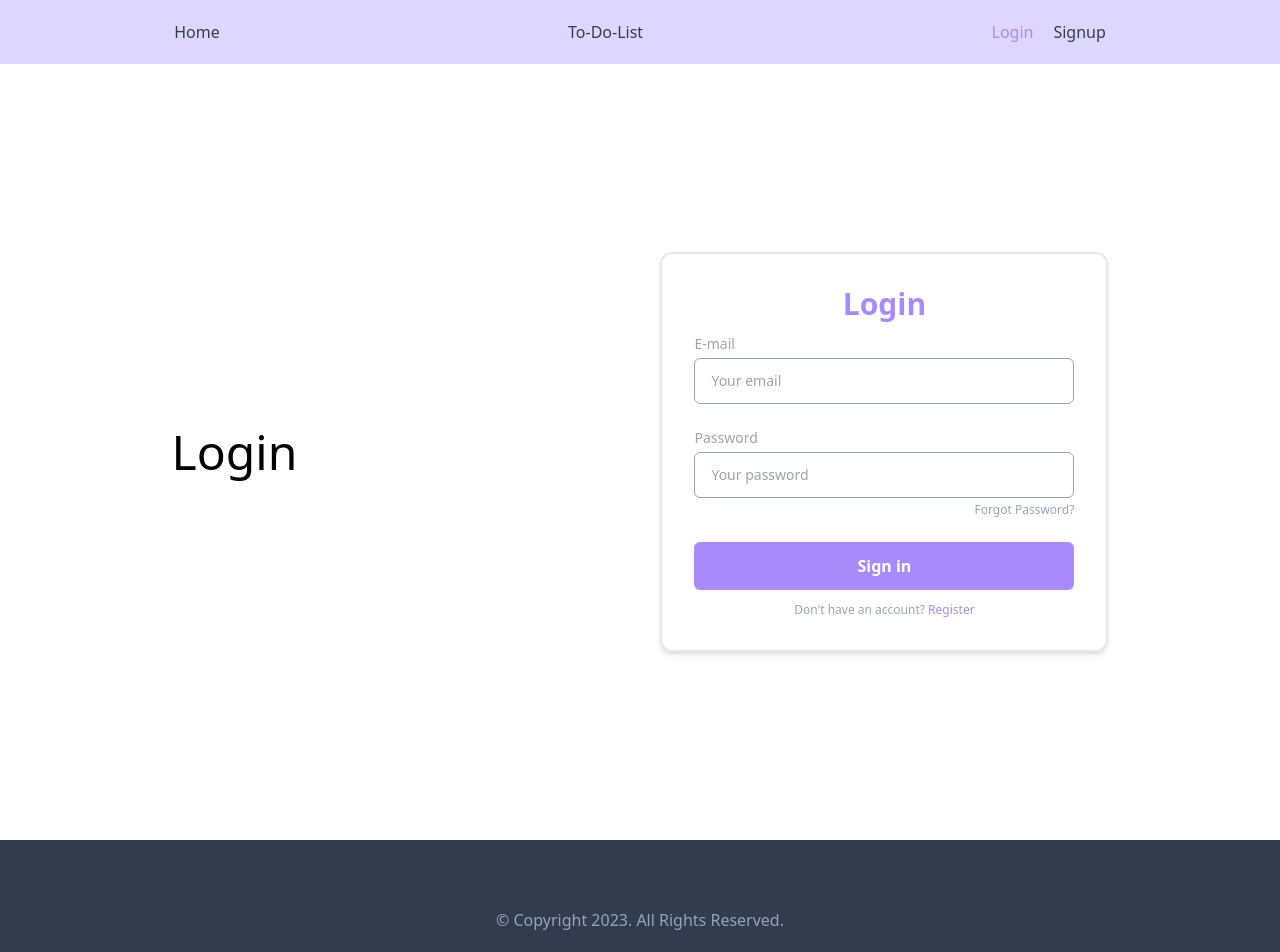
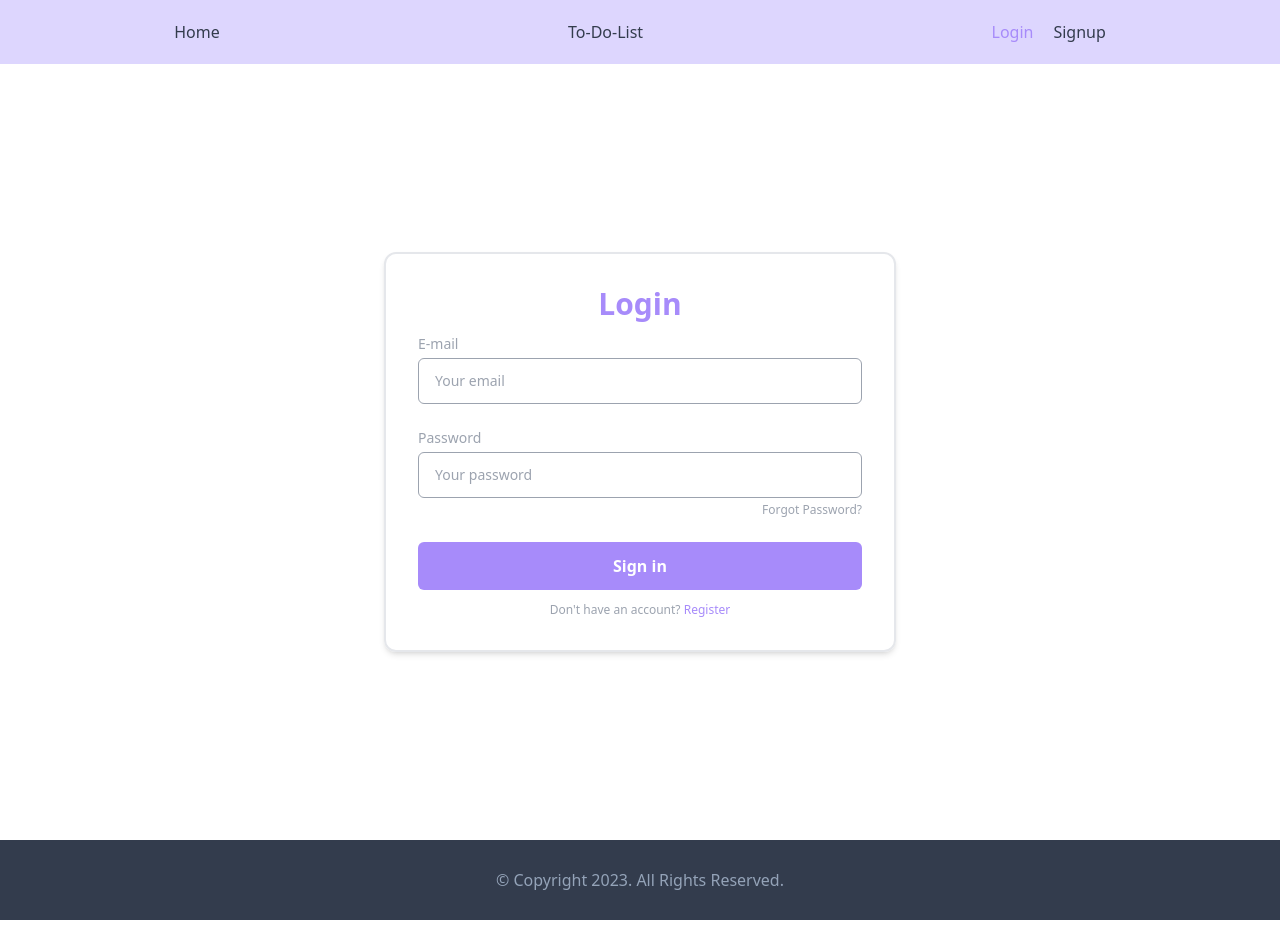
Before and after one commit to fattahsamit/to-do-list, a React (Vite) app: page /login in a window 1280 px wide. Shown: the top 952 px of the page. After the commit the page ends 920 px from the top, so only its background shows below. Built offline with nearby package versions, Linux system fonts and the light colour scheme.

Commit message:
Updated UI and codebase

```diff
--- a/src/components/Footer/Footer.tsx
+++ b/src/components/Footer/Footer.tsx
@@ -1,6 +1,6 @@
 const Footer = () => {
   return (
-    <footer className="min-h-[20vh] flex items-center justify-center bg-neutral">
+    <footer className="min-h-[10vh] flex items-center justify-center bg-neutral">
       <p className="text-slate-400">
         &copy; Copyright 2023. All Rights Reserved.
       </p>
--- a/src/pages/Home/Home.tsx
+++ b/src/pages/Home/Home.tsx
@@ -5,9 +5,9 @@ const Home = () => {
   const loginData = storedLoginData ? JSON.parse(storedLoginData) : null;
 
   return (
-    <div className="flex gap-5 justify-center items-center min-h-[calc(100vh-64px)] my-5">
-      <section className="container flex flex-col items-center gap-5 p-10 border rounded-md text-3xl font-bold text-neutral">
-        <h2>Hello</h2>
+    <div className="flex justify-center items-center min-h-[calc(100vh-64px)] m-5">
+      <section className="max-w-sm flex flex-col items-center gap-5 p-20 border rounded-full shadow-lg text-3xl font-bold text-neutral">
+        <h2 className="text-5xl">Hello!</h2>
         {loginData ? (
           <h2>{loginData.email}</h2>
         ) : (
@@ -17,7 +17,7 @@ const Home = () => {
         )}
         <Link
           to="/app"
-          className="w-fit mx-auto px-8 py-3 font-semibold rounded-md text-white bg-primary hover:bg-violet-500"
+          className="w-fit mx-auto px-8 py-3 font-semibold rounded-md text-white shadow-lg bg-primary hover:bg-violet-500"
         >
           Todo
         </Link>
--- a/src/pages/Login/Login.tsx
+++ b/src/pages/Login/Login.tsx
@@ -36,11 +36,8 @@ const Login = () => {
     });
 
   return (
-    <div className="flex gap-5 justify-around min-h-[calc(100vh-64px)] items-center my-5">
-      <div className="hidden lg:block">
-        <h2 className="text-5xl">Login</h2>
-      </div>
-      <div className="w-full max-w-md p-8 space-y-3 rounded-xl border-2 shadow-md">
+    <div className="flex justify-center min-h-[calc(100vh-64px)] items-center m-5">
+      <div className="w-full max-w-lg p-8 space-y-3 rounded-xl border-2 shadow-md">
         <h1 className="text-3xl font-bold text-center text-primary">Login</h1>
         <form onSubmit={handleSubmit} className="space-y-6">
           <div className="space-y-1 text-sm">
--- a/src/pages/SignUp/SignUp.tsx
+++ b/src/pages/SignUp/SignUp.tsx
@@ -25,10 +25,7 @@ const SignUp = () => {
     });
 
   return (
-    <div className="flex gap-5 justify-around min-h-[calc(100vh-64px)] items-center my-5">
-      <div className="hidden lg:block">
-        <h2 className="text-5xl">Sign Up</h2>
-      </div>
+    <div className="flex justify-around min-h-[calc(100vh-64px)] items-center m-5">
       <div className="w-full max-w-lg p-8 space-y-3 rounded-xl border-2 shadow-md">
         <h1 className="text-3xl font-bold text-center text-primary">Signup</h1>
         <form onSubmit={handleSubmit} className="space-y-6">
```
Also changed, not shown: 1 other file (tests, documents, lock files or other folders).
